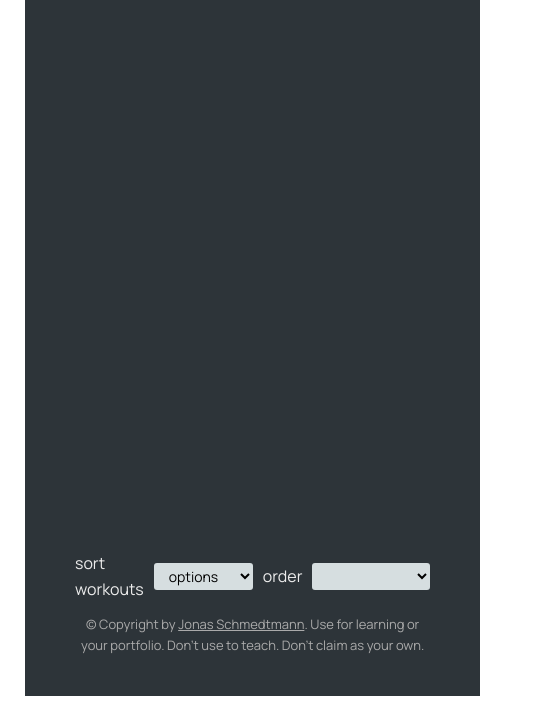
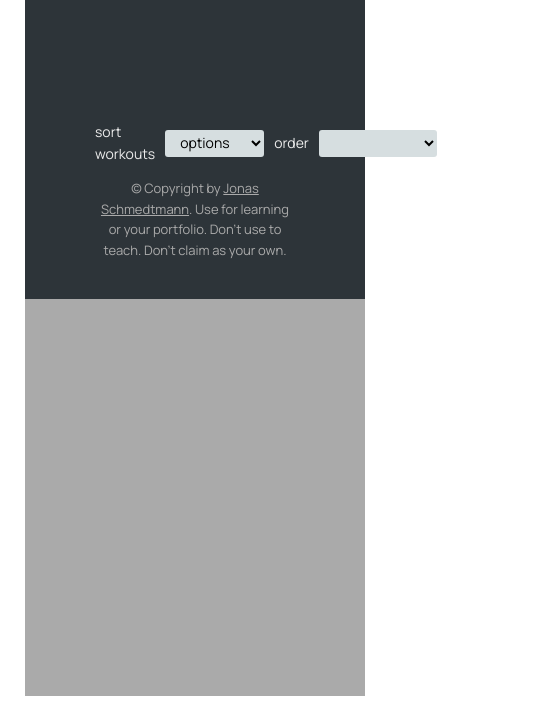
Before and after one commit to SoftPillow20/Mapty-Web-App, a plain HTML site: page index.html in a window 390 px wide. Shown: the part 123-844 px from the top of the page, 538 px wide, since content can reach past the window. Drawn offline with nearby package versions, Linux system fonts and the light colour scheme.

Commit message:
updated responsive screen size: tablet

```diff
--- a/src/css/style.css
+++ b/src/css/style.css
@@ -33,6 +33,12 @@ body {
   display: flex;
 }
 
+@media (max-width: 57em) {
+  body {
+    flex-direction: column;
+  }
+}
+
 /* GENERAL */
 a:link,
 a:visited {
@@ -49,6 +55,13 @@ a:visited {
   display: flex;
   flex-direction: column;
   position: relative;
+}
+
+@media (max-width: 57em) {
+  .sidebar {
+    height: 50%;
+    padding-inline: 7rem;
+  }
 }
 
 .sidebar > .sidebar__modal {
@@ -236,6 +249,12 @@ a:visited {
   transition: opacity 0.8s;
 }
 
+@media (max-height: 57em) {
+  .options {
+    justify-content: center;
+  }
+}
+
 .options.hidden > *:not(.options__cancel),
 .options.hidden > .options__cancel {
   opacity: 0;
@@ -258,6 +277,12 @@ a:visited {
   align-items: center;
   gap: 1rem;
   font-size: 1.6rem;
+}
+
+@media (max-width: 57em) {
+  .sort__container {
+    font-size: 1.4rem;
+  }
 }
 
 .sort {
@@ -319,8 +344,10 @@ a:visited {
 /* MAP */
 #map {
   position: relative;
-  flex: 1;
+  flex: 1 1 auto;
+  min-height: 0;
   height: 100%;
+  width: 100%;
   background-color: var(--color-light--1);
 }
 
```
